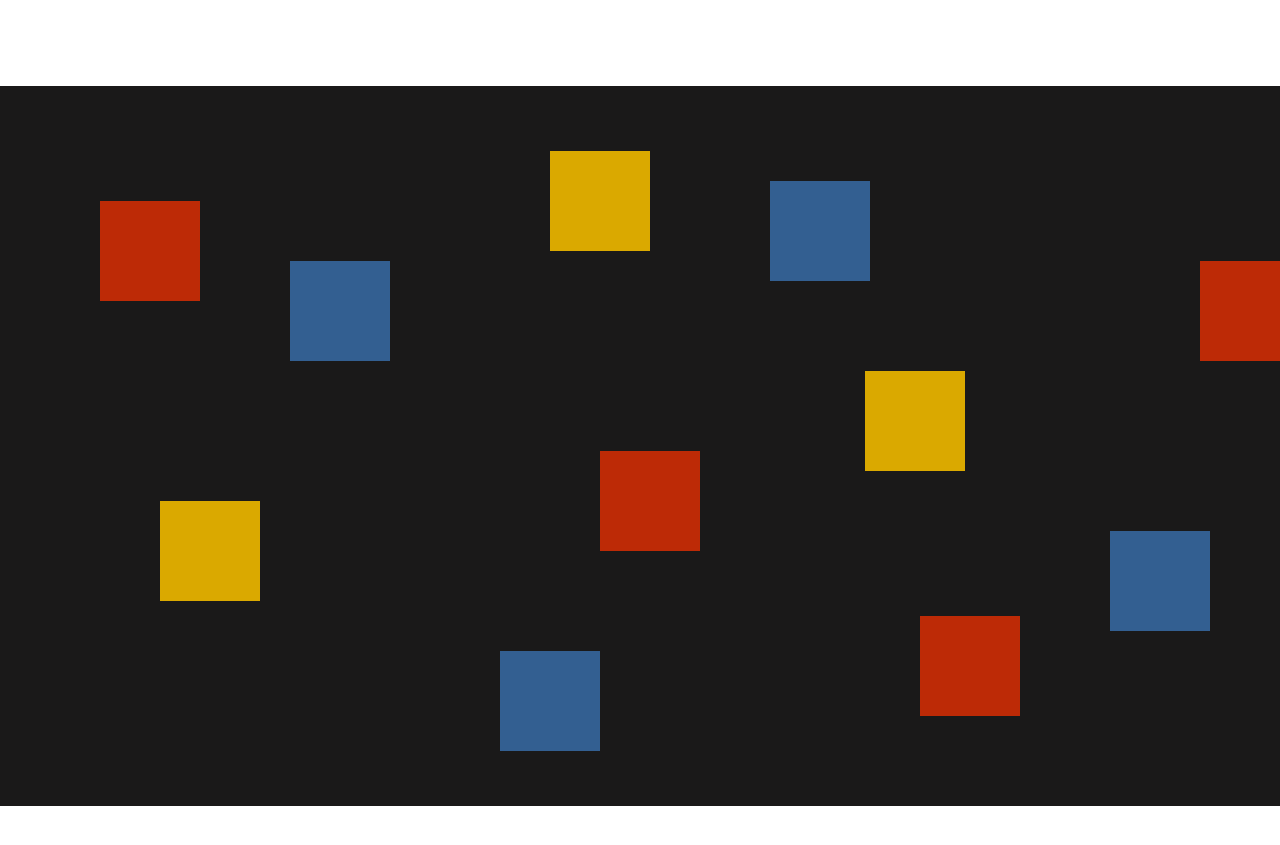
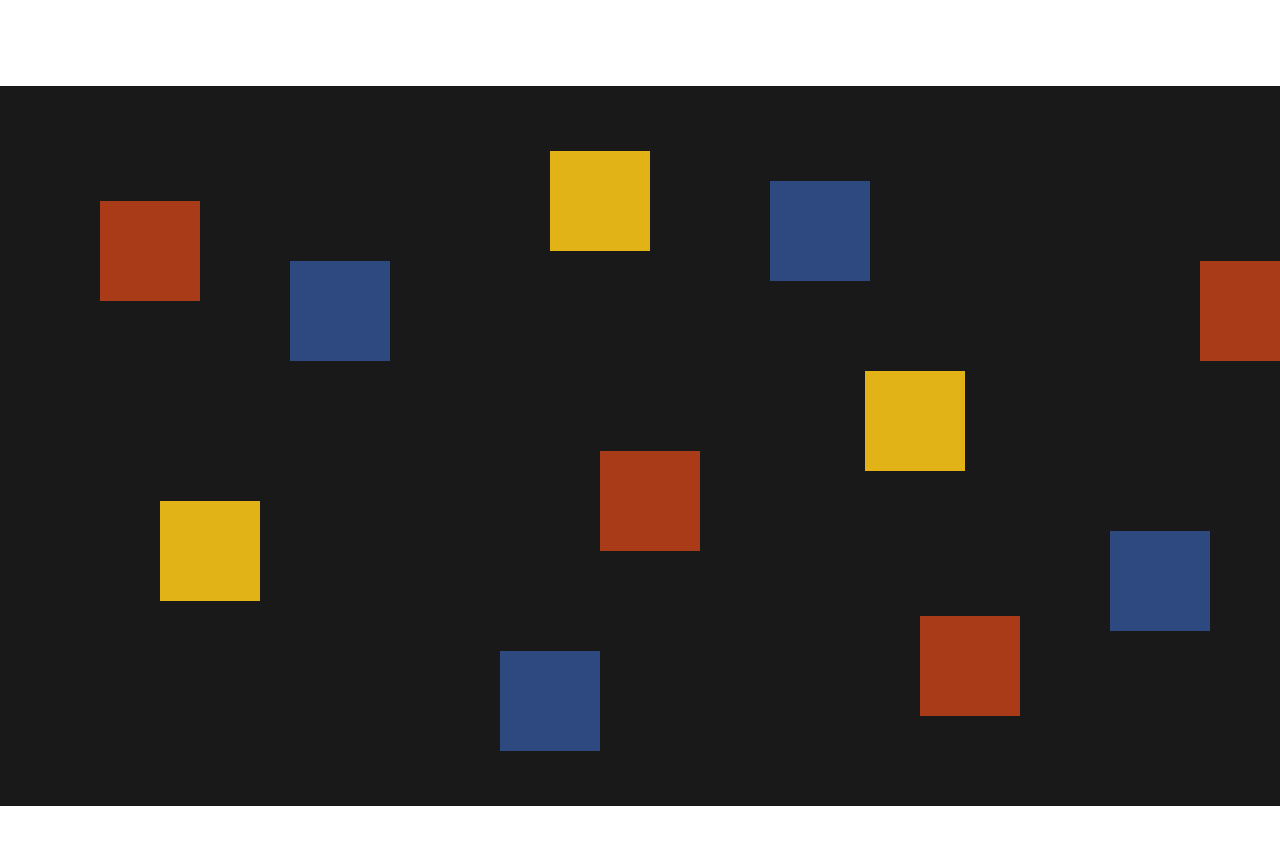
Before and after one commit to Frilujia/interactive2, a plain HTML site: page P2/draw.html in a window 1280 px wide. Shown: the part 99-944 px from the top of the page. Drawn offline with nearby package versions, Linux system fonts and the light colour scheme.

Commit message:
color refine

```diff
--- a/P2/assets/main.css
+++ b/P2/assets/main.css
@@ -175,7 +175,7 @@ position:fixed;
 div.b {
 width: 50px;
 height:50px;
- background-color:#095DAB;
+ background-color:#2D497F;
 position:fixed;
 
 }
@@ -206,7 +206,7 @@ position:fixed;
 
 
 .resizable {
-  background: #bd2a06;
+  background: #AA3B19;
   width: 100px;
   height: 100px;
   position: absolute;
@@ -215,7 +215,7 @@ position:fixed;
 }
 
 .resizable2 {
-  background: #335f91;
+  background: #2D497F;
   width: 100px;
   height: 100px;
   position: absolute;
@@ -224,7 +224,7 @@ position:fixed;
 }
 
 .resizable3 {
-  background: #daa900;
+  background: #E2B317;
   width: 100px;
   height: 100px;
   position: absolute;
@@ -233,7 +233,7 @@ position:fixed;
 }
 
 .resizable4 {
-  background: #daa900;
+  background: #E2B317;
   width: 100px;
   height: 100px;
   position: absolute;
@@ -242,7 +242,7 @@ position:fixed;
 }
 
 .resizable5 {
-  background: #335f91;
+  background: #2D497F;
   width: 100px;
   height: 100px;
   position: absolute;
@@ -251,7 +251,7 @@ position:fixed;
 }
 
 .resizable6 {
-  background: #bd2a06;
+  background: #AA3B19;
   width: 100px;
   height: 100px;
   position: absolute;
@@ -261,7 +261,7 @@ position:fixed;
 
 
 .resizable7 {
-  background: #335f91;
+  background: #2D497F;
   width: 100px;
   height: 100px;
   position: absolute;
@@ -270,7 +270,7 @@ position:fixed;
 }
 
 .resizable8 {
-  background: #daa900;
+  background: #E2B317;
   width: 100px;
   height: 100px;
   position: absolute;
@@ -279,7 +279,7 @@ position:fixed;
 }
 
 .resizable9 {
-  background: #bd2a06;
+  background: #AA3B19;
   width: 100px;
   height: 100px;
   position: absolute;
@@ -288,7 +288,7 @@ position:fixed;
 }
 
 .resizable10 {
-  background: #335f91;
+  background: #2D497F;
   width: 100px;
   height: 100px;
   position: absolute;
@@ -297,7 +297,7 @@ position:fixed;
 }
 
 .resizable11 {
-  background: #bd2a06;
+  background: #AA3B19;
   width: 100px;
   height: 100px;
   position: absolute;
@@ -306,7 +306,7 @@ position:fixed;
 }
 
 .resizable12 {
-  background: #daa900;
+  background: #E2B317;
   width: 100px;
   height: 100px;
   position: absolute;
@@ -1197,7 +1197,7 @@ left: 110px;
   position: fixed;
   width: 70px;
   height: 70px;
-  background: #095DAB;
+  background: #2D497F;
   width: 50px;
   height: 50px;
 left: 210px;
--- a/P2/assets/script.js
+++ b/P2/assets/script.js
@@ -81,7 +81,7 @@ var Color;
 
 
     $('#Blue').click(function(){
-        Color = '#0850BC';
+        Color = '#2D497F';
     });
 
 
```
